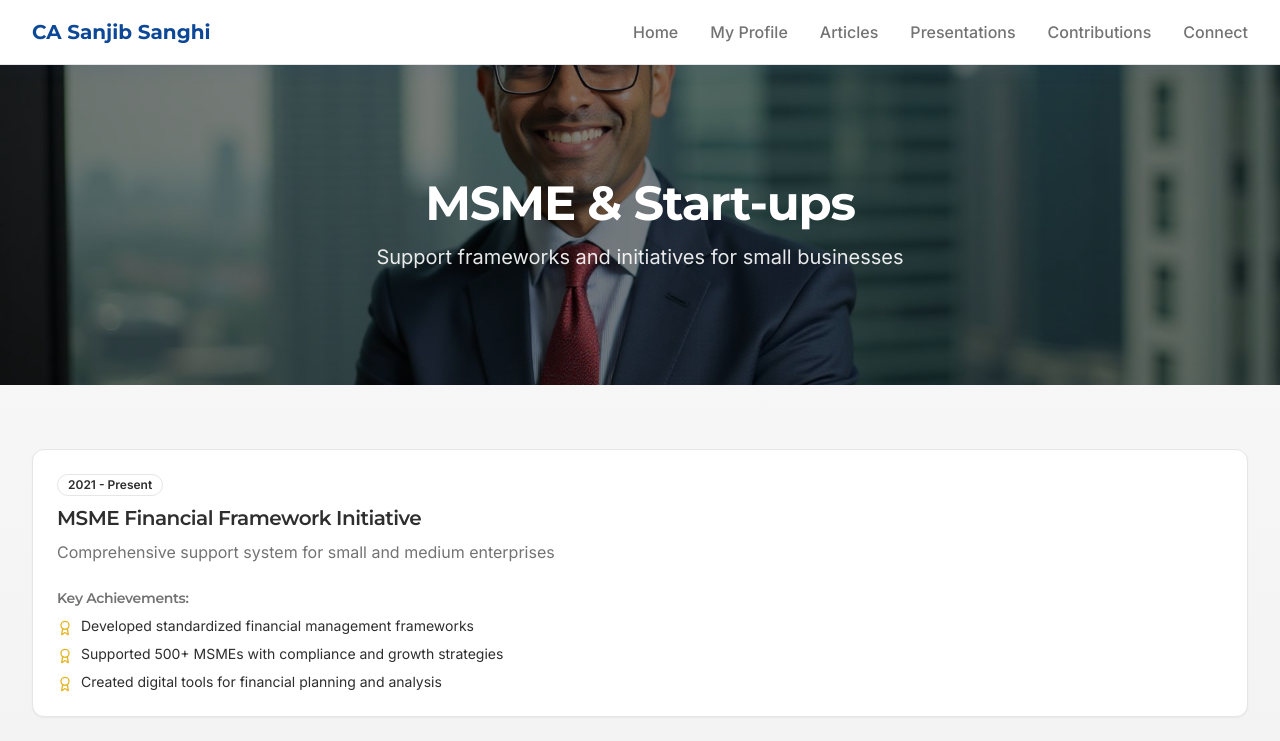
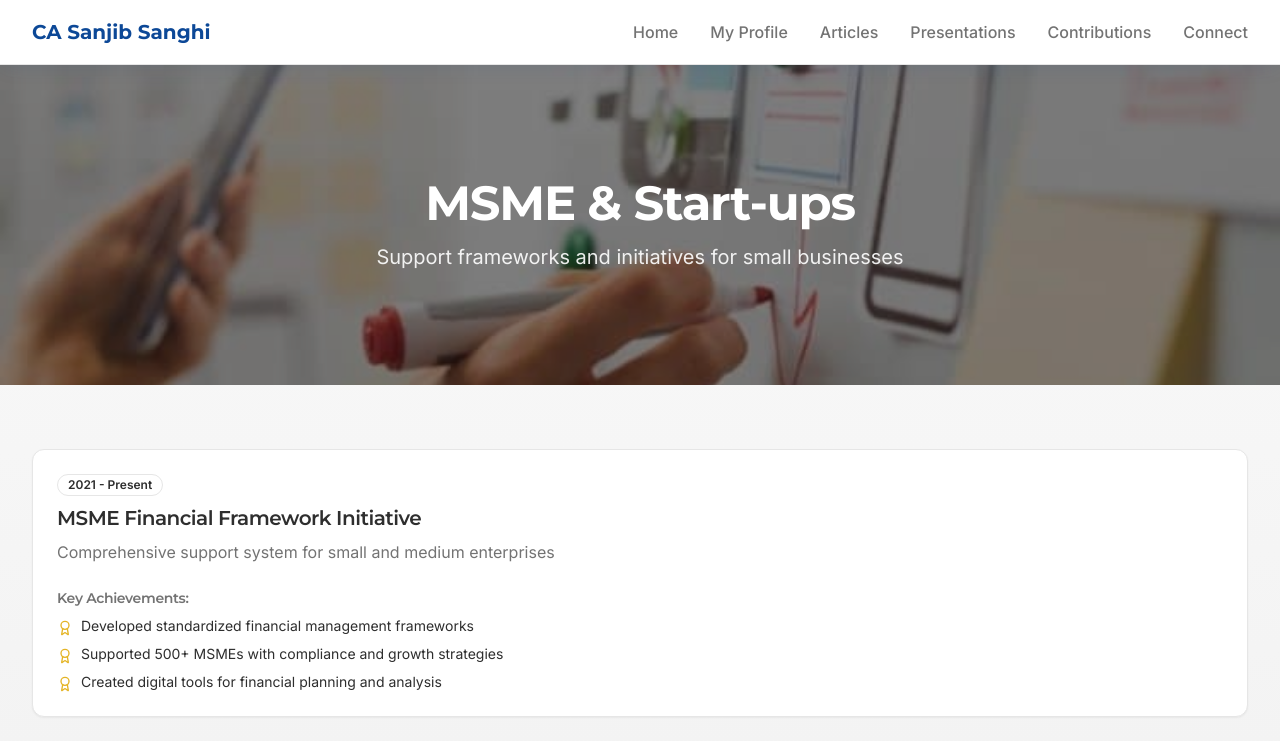
Before and after one commit to casanjibsanghi/digital-ca-hub, a React (Vite) app: page /msme-startups in a window 1280 px wide. Shown: the top 741 px of the page. Built offline with nearby package versions, Linux system fonts and the light colour scheme; the HTML template or start-up script is replaced by a standard one.

Commit message:
Add backdrop image

```diff
--- a/src/pages/MsmeStartupsPage.tsx
+++ b/src/pages/MsmeStartupsPage.tsx
@@ -3,7 +3,7 @@ import { Card, CardContent, CardDescription, CardHeader, CardTitle } from '@/com
 import { Badge } from '@/components/ui/badge';
 import { Button } from '@/components/ui/button';
 import { ExternalLink } from 'lucide-react';
-import heroProfessional from '@/assets/hero-professional.jpg';
+import heroMsme from '@/assets/hero-msme.jpg';
 
 const MsmeStartupsPage = () => {
   const contributions = [
@@ -30,7 +30,7 @@ const MsmeStartupsPage = () => {
       {/* Hero Banner */}
       <section className="relative h-[40vh] min-h-[300px] overflow-hidden">
         <div className="absolute inset-0 z-0">
-          <img src={heroProfessional} alt="MSME & Start-ups" className="w-full h-full object-cover" />
+          <img src={heroMsme} alt="MSME & Start-ups" className="w-full h-full object-cover" />
           <div className="absolute inset-0 bg-black/50"></div>
         </div>
         <div className="relative z-10 h-full flex items-center">
```
Also changed, not shown: src/assets/hero-msme.jpg (added).
